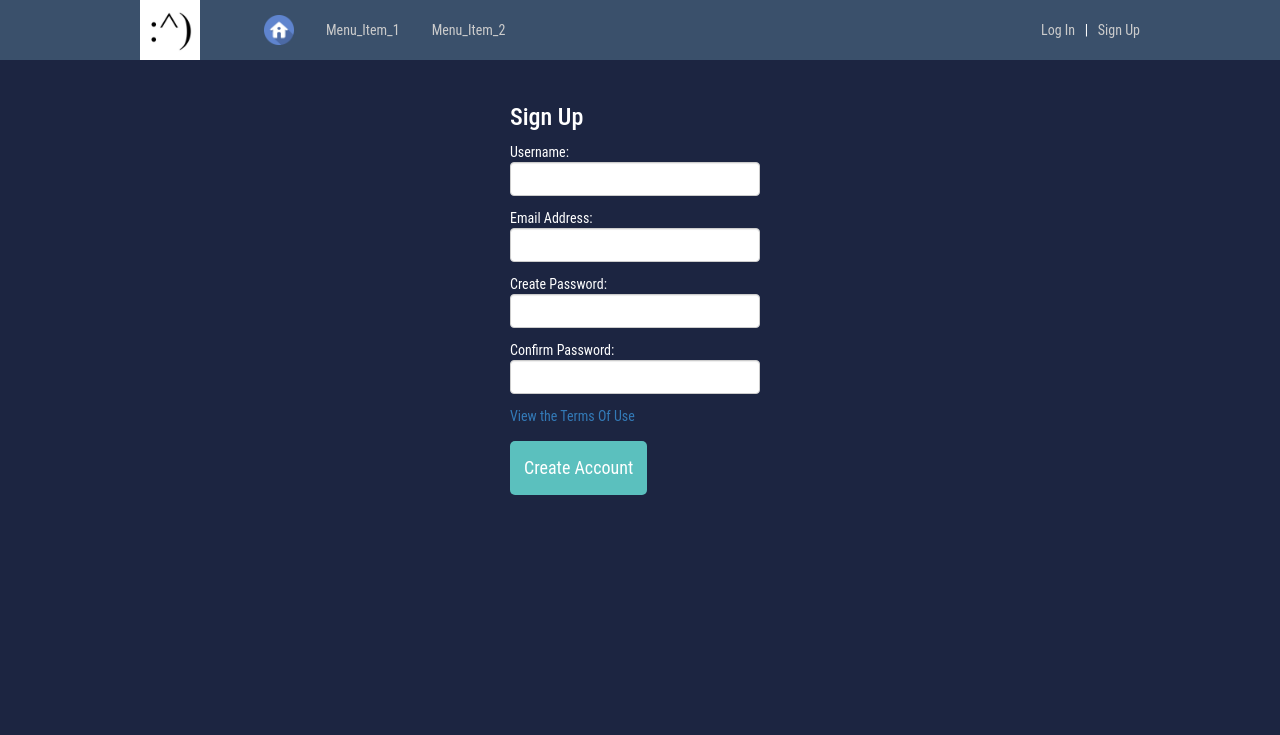
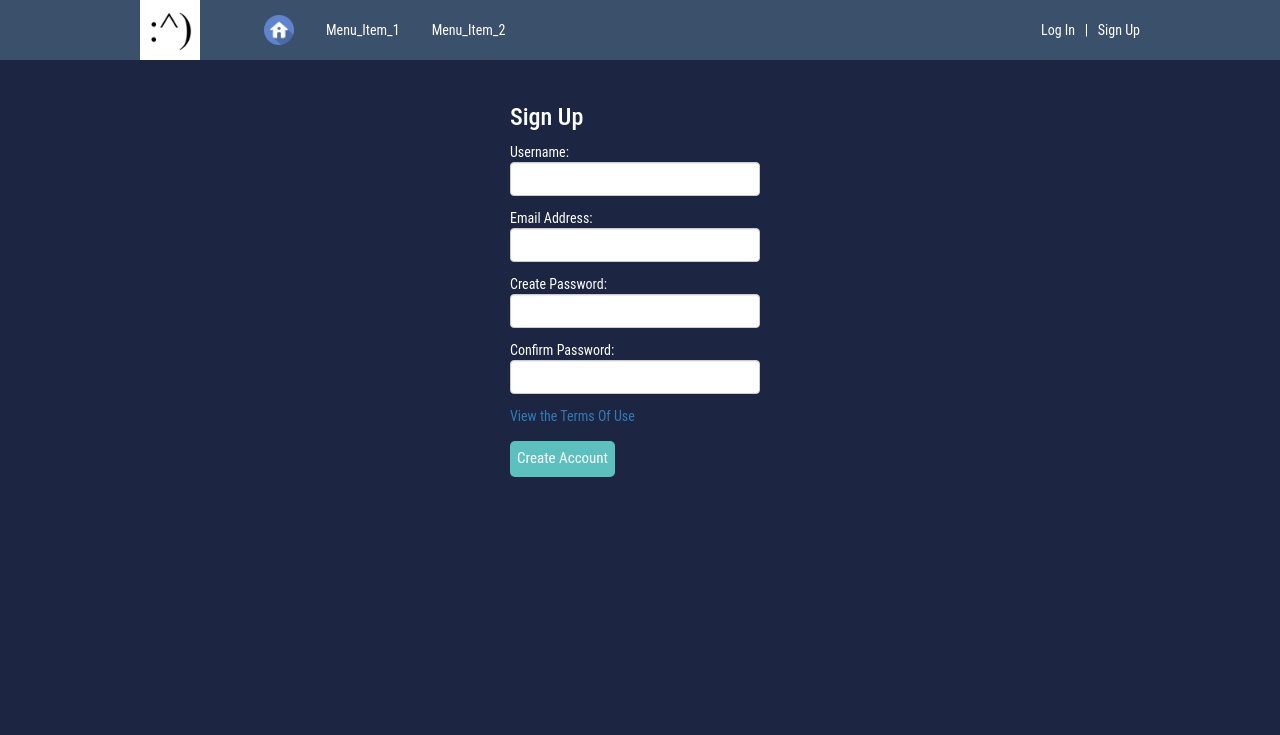
Before and after one commit to scavet64/AWP-Image-Sharing-Website, a PHP site: page /signup.php in a window 1280 px wide. Shown: the top 735 px of the page. Run offline with PHP 8.4, Linux system fonts and the light colour scheme; some libraries are stand-ins or nearby versions.

Commit message:
some more style

```diff
--- a/index.php
+++ b/index.php
@@ -15,7 +15,7 @@ include_once("php_includes/check_login_status.php");
 <body class="mainBody">
 <?php include_once("template_pageTop.php"); ?>
 <div id="pageMiddle">
-  &nbsp;
+  <button class="formButton" id="loginbtn" onclick="login()">Upload</button>
 </div>
 <?php include_once("template_pageBottom.php"); ?>
 </body>
--- a/login.php
+++ b/login.php
@@ -101,6 +101,7 @@ function login(){
 				}
 	        }
         }
+
         ajax.send("e="+e+"&p="+p);
 	}
 }
--- a/signup.php
+++ b/signup.php
@@ -134,10 +134,6 @@ if(isset($_POST["u"])){
 #signupform > div {
 	margin-top: 12px;
 }
-#signupbtn {
-	font-size:18px;
-	padding: 12px;
-}
 </style>
 <script src="js/main.js"></script>
 <script src="js/ajax.js"></script>
--- a/style/style.css
+++ b/style/style.css
@@ -33,7 +33,7 @@ body { margin: 0px; font-family: Tahoma, Geneva, sans-serif; font-size: 14px; }
 	text-align:right;
 }
 #pageTop > #pageTopWrap > #pageTopRest > #menu1 > div > a {
-	color: #CCC;
+	color: white;
 	text-decoration: none;
 }
 #pageTop > #pageTopWrap > #pageTopRest > #menu1 > div > a:hover {
@@ -47,7 +47,7 @@ body { margin: 0px; font-family: Tahoma, Geneva, sans-serif; font-size: 14px; }
 #pageTop > #pageTopWrap > #pageTopRest > #menu2 > div > a {
 	display: block;
 	float: left;
-	color:#CCC;
+	color: white;
 	text-decoration: none;
 	margin: 0px 16px;
 }
@@ -59,6 +59,7 @@ body { margin: 0px; font-family: Tahoma, Geneva, sans-serif; font-size: 14px; }
 	width: 1000px;
 	margin: 0px auto;
 	background: #1C2541;
+	min-height: 100%;
 }
 /* PAGE BOTTOM */
 #pageBottom{
```
